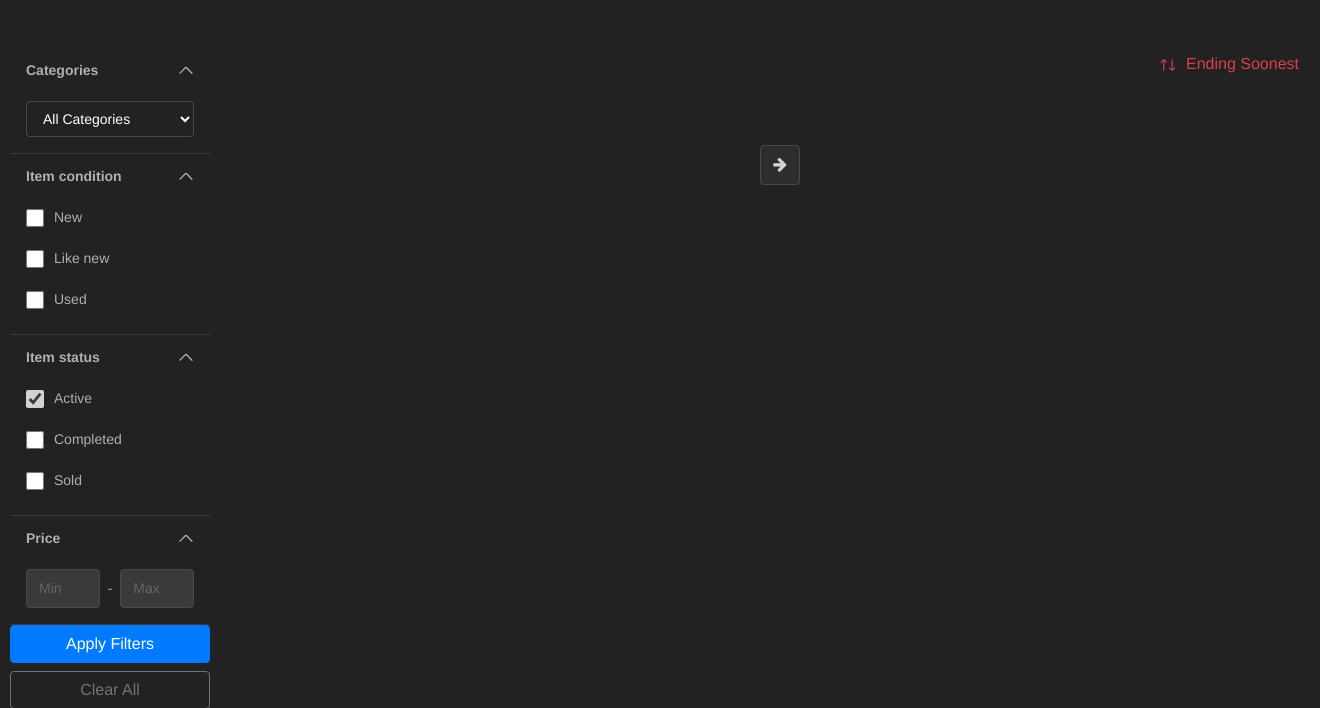
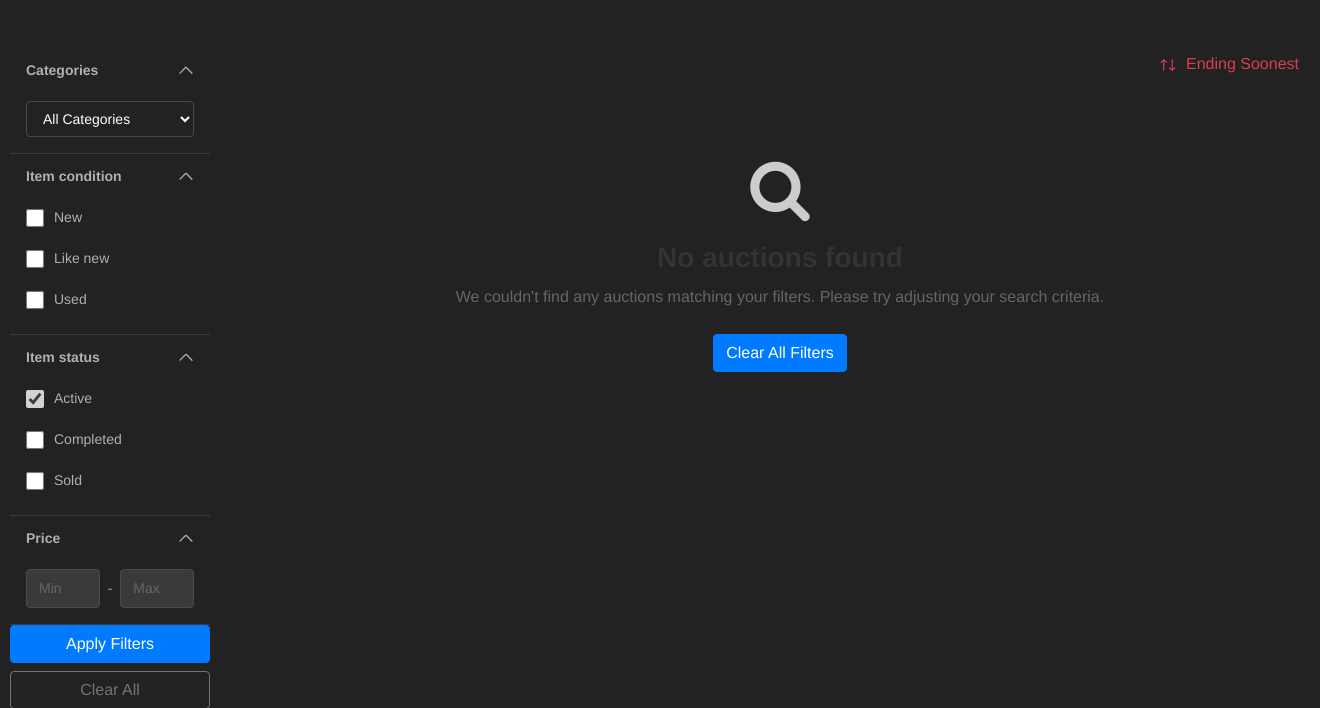
Before and after one commit to philip-hargreaves/php-fullstack-auction, a PHP site: page / in a window 1320 px wide. Shown: the part 54-762 px from the top of the page. Run offline with PHP 8.4, Linux system fonts and the light colour scheme; tables that the repository leaves empty hold one stand-in row (values such as "Sample post").

Commit message:
Add text and button if no results

```diff
--- a/views/index.view.php
+++ b/views/index.view.php
@@ -229,6 +229,17 @@ require Utilities::basePath('views/partials/header.php');
                     </div>
                 </div>
                 <div class="auction-gallery">
+                    <?php if (empty($processed_auctions)): ?>
+                        <!-- No Results Message -->
+                        <div style="text-align: center; padding: 60px 20px; width: 100%; grid-column: 1 / -1;">
+                            <i class="fa fa-search" style="font-size: 64px; color: #ccc; margin-bottom: 20px;" aria-hidden="true"></i>
+                            <h3 style="color: #333; margin-bottom: 10px; font-weight: 600;">No auctions found</h3>
+                            <p style="color: #666; margin-bottom: 25px; font-size: 16px;">
+                                We couldn't find any auctions matching your filters. Please try adjusting your search criteria.
+                            </p>
+                            <a href="/" class="btn btn-primary">Clear All Filters</a>
+                        </div>
+                    <?php else: ?>
                         <?php foreach ($processed_auctions as $auction):
                             // Use image from database, or default placeholder
                             $imageUrl = $auction['image_url'] ?? 'https://images.unsplash.com/photo-1560472354-b33ff0c44a43?w=300&h=300&fit=crop';
@@ -269,9 +280,11 @@ require Utilities::basePath('views/partials/header.php');
                             </div>
                         </div>
                         <?php endforeach; ?>
+                    <?php endif; ?>
                 </div>
 
                 <!-- Pagination -->
+                <?php if (!empty($processed_auctions)): ?>
                 <div class="pagination-container mt-5">
         <nav aria-label="Search results pages">
             <ul class="pagination justify-content-center">
@@ -309,6 +322,7 @@ require Utilities::basePath('views/partials/header.php');
             </ul>
         </nav>
                 </div>
+                <?php endif; ?>
             </div>
         </div>
     </div>
```
Lines whose indentation alone changed are shown as unchanged.
